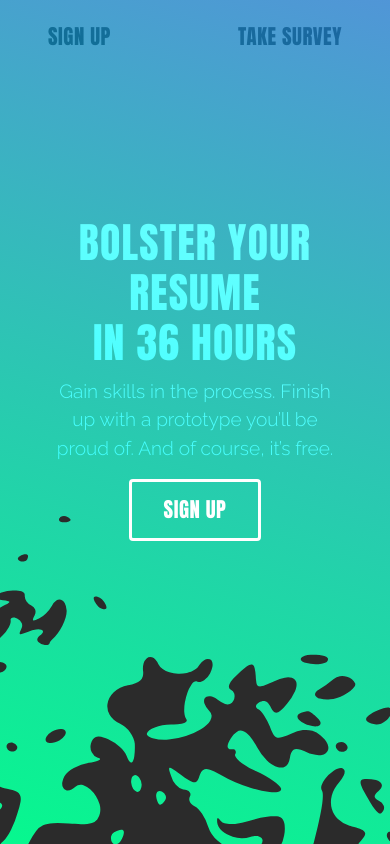
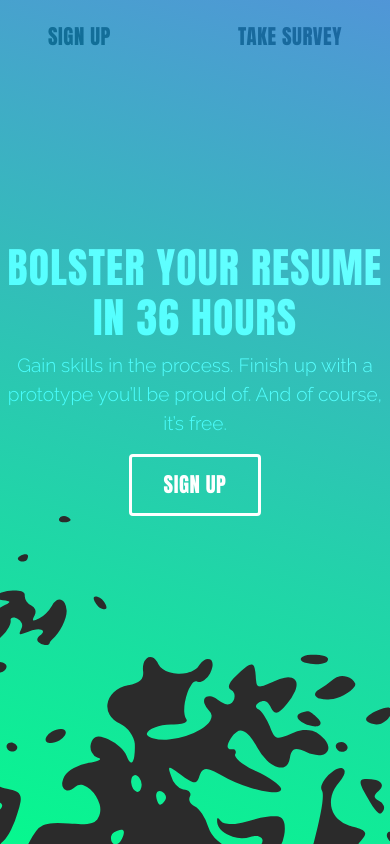
Before and after one commit to sanozie/hacklist-lp, a plain HTML site: page index.html in a window 390 px wide. Drawn offline with nearby package versions, Linux system fonts and the light colour scheme.

Commit message:
Header Padding

```diff
--- a/index.html
+++ b/index.html
@@ -78,7 +78,7 @@
                             <img src="imgs/Assets/Designs/activehacks.png" alt="Active Hacks" class="img-fluid" />
                         </div>
                     </div>
-                    <div class="col-md-6 center-container px-5">
+                    <div class="col-md-6 center-container px-1 px-md-5">
                         <div class="center-env text-center">
                             <h1 class='banner-text'>BOLSTER YOUR RESUME<br/>IN 36 HOURS</h1>
                             <p class='banner-text'>Gain skills in the process. Finish up with a prototype you’ll be proud of.
```
